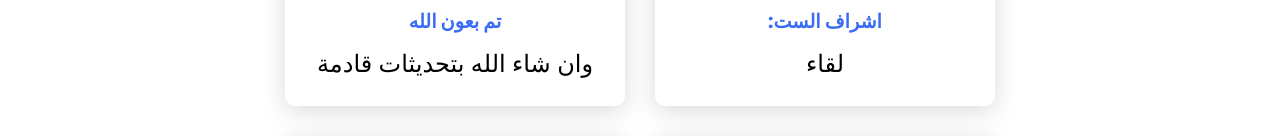
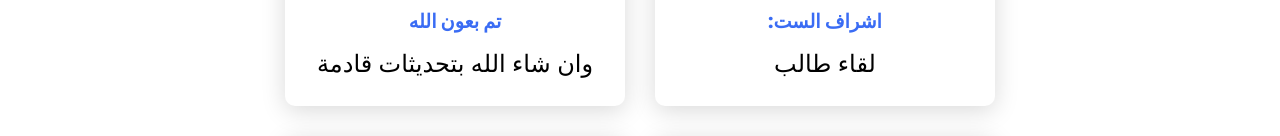
Before and after one commit to WESAMGAME12/wesamproject, a plain HTML site: page index.html in a window 1280 px wide. Shown: the part 6448-6584 px from the top of the page. Drawn offline with Linux system fonts and the light colour scheme.

Commit message:
Add files via upload

```diff
--- a/index.html
+++ b/index.html
@@ -267,7 +267,7 @@
        </div>
       <div class="info">
         <h3>:اشراف الست</h3>
-        <p>لقاء</p>
+        <p>لقاء طالب</p>
       </div>
     </div>
     <div class="card">
```
